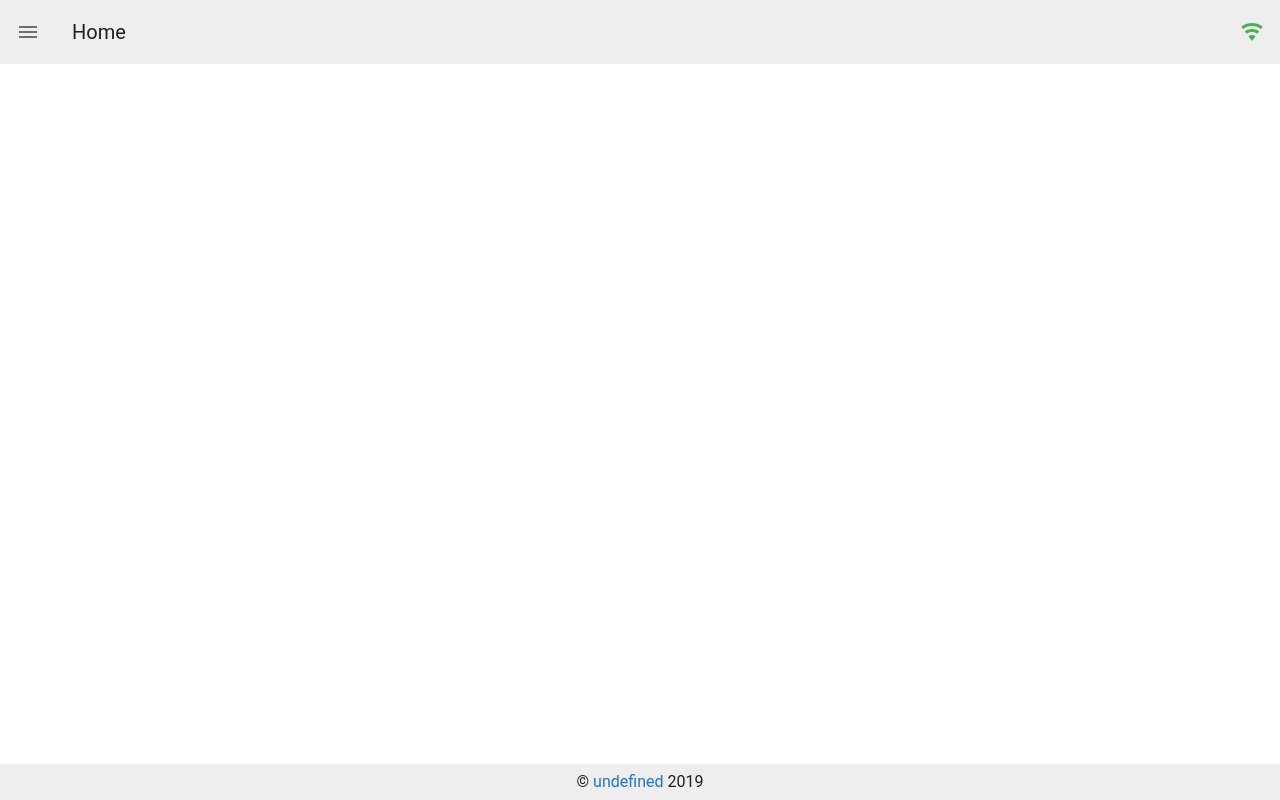
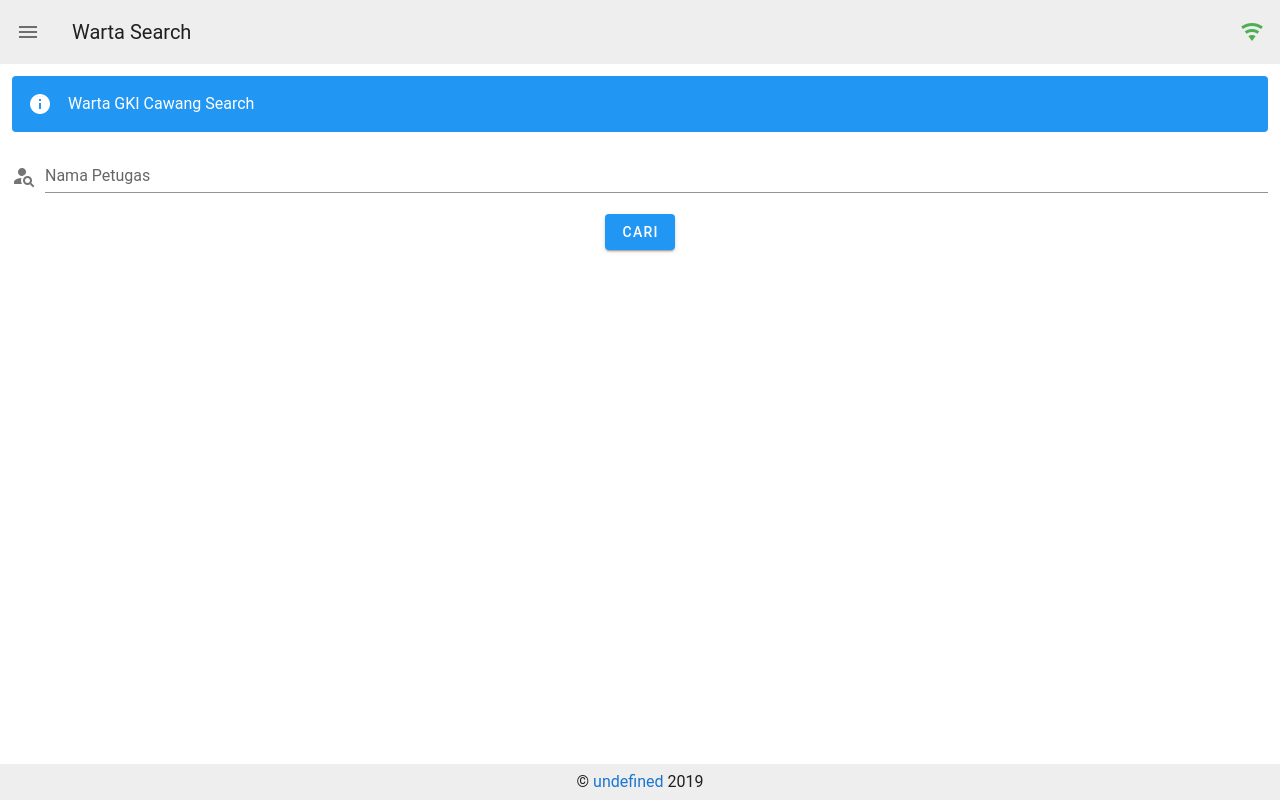
Before and after one commit to yohanesgultom/lab, a Vue app: page /warta in a window 1280 px wide. Built offline with nearby package versions, Linux system fonts and the light colour scheme.

Commit message:
add warta search

```diff
--- a/package.json
+++ b/package.json
@@ -23,6 +23,7 @@
     "@vue/cli-plugin-eslint": "^4.0.0",
     "@vue/cli-plugin-pwa": "^4.0.0",
     "@vue/cli-service": "^4.0.0",
+    "axios": "^0.19.2",
     "babel-eslint": "^10.0.3",
     "eslint": "^5.16.0",
     "eslint-plugin-vue": "^5.0.0",
--- a/src/main.js
+++ b/src/main.js
@@ -5,6 +5,9 @@
 
 import vuetify from './plugins/vuetify';
 import store from './store'
+import axios from 'axios'
+
+Vue.prototype.$http = axios
 
 Vue.config.productionTip = false
 
--- a/src/router/index.js
+++ b/src/router/index.js
@@ -40,6 +40,12 @@
     name: 'linkedIn',
     component: () => import(/* webpackChunkName: "linkedIn" */ '../views/LinkedIn.vue'),
     meta: {title: 'LinkedIn Share', icon: 'mdi-linkedin-box'},
+  },
+  {
+    path: '/warta',
+    name: 'warta',
+    component: () => import(/* webpackChunkName: "warta" */ '../views/Warta.vue'),
+    meta: {title: 'Warta Search', icon: 'mdi-file-document-box-search'},
   }
 ]
 
--- /dev/null
+++ b/src/views/Warta.vue
@@ -0,0 +1,90 @@
+<template>
+  <v-form>
+    <v-alert type="info">
+      Warta GKI Cawang Search
+    </v-alert>
+
+    <v-text-field
+        name="query"
+        label="Nama Petugas"
+        prepend-icon="mdi-account-search"
+        v-model="query"
+        placeholder="Nama petugas"
+    ></v-text-field>
+
+    <div class="d-flex justify-center">
+      <v-btn
+        color="info"
+        @click="search"
+      >
+        Cari
+      </v-btn>
+    </div>
+
+    <v-simple-table class="mt-5 table-bordered" v-show="originalText">
+      <template v-slot:default>
+        <tbody>
+          <tr>
+            <td>Tanggal</td>
+            <td>{{ serviceDate }}</td>
+          </tr>
+          <tr>
+            <td>Ibadah Ke</td>
+            <td>{{ serviceNo }}</td>
+          </tr>
+          <tr>
+            <td>Tugas</td>
+            <td>{{ taskName }}</td>
+          </tr>
+          <tr>
+            <td>Teks Asli</td>
+            <td>{{ originalText }}</td>
+          </tr>
+        </tbody>
+      </template>
+    </v-simple-table>
+
+  </v-form>
+</template>
+
+<script>
+/* eslint-disable no-console */
+import store from "../store/index"
+
+export default {
+    data: () => ({
+        query: '',
+        originalText: null,
+        serviceDate: null,
+        serviceNo: null,
+        taskName: null,
+    }),
+
+    methods: {
+        search: async function() {
+            if (this.query) {
+                store.commit('update', {overlay: true})
+                this.originalText = null
+                this.serviceDate = null
+                this.serviceNo = null
+                this.taskName = null
+                try {
+                    let res = await this.$http.get('https://lab.gultom.me/warta-api', {params: {query: this.query}})
+                    console.log(res.data)
+                    if (!res.data.original_text) {
+                        store.commit('update', {overlay: false, alertMessage: 'Tidak ditemukan'})
+                    } else {
+                        this.originalText = res.data.original_text
+                        this.serviceDate = res.data.service_date
+                        this.serviceNo = res.data.service_no
+                        this.taskName = res.data.task_name
+                        store.commit('update', {overlay: false})
+                    }
+                } catch (err) {
+                    store.commit('update', {overlay: false, alertMessage: err})
+                }
+            }
+        }
+    },
+}
+</script>
```
Also changed, not shown: 1 other file (tests, documents, lock files or other folders).
